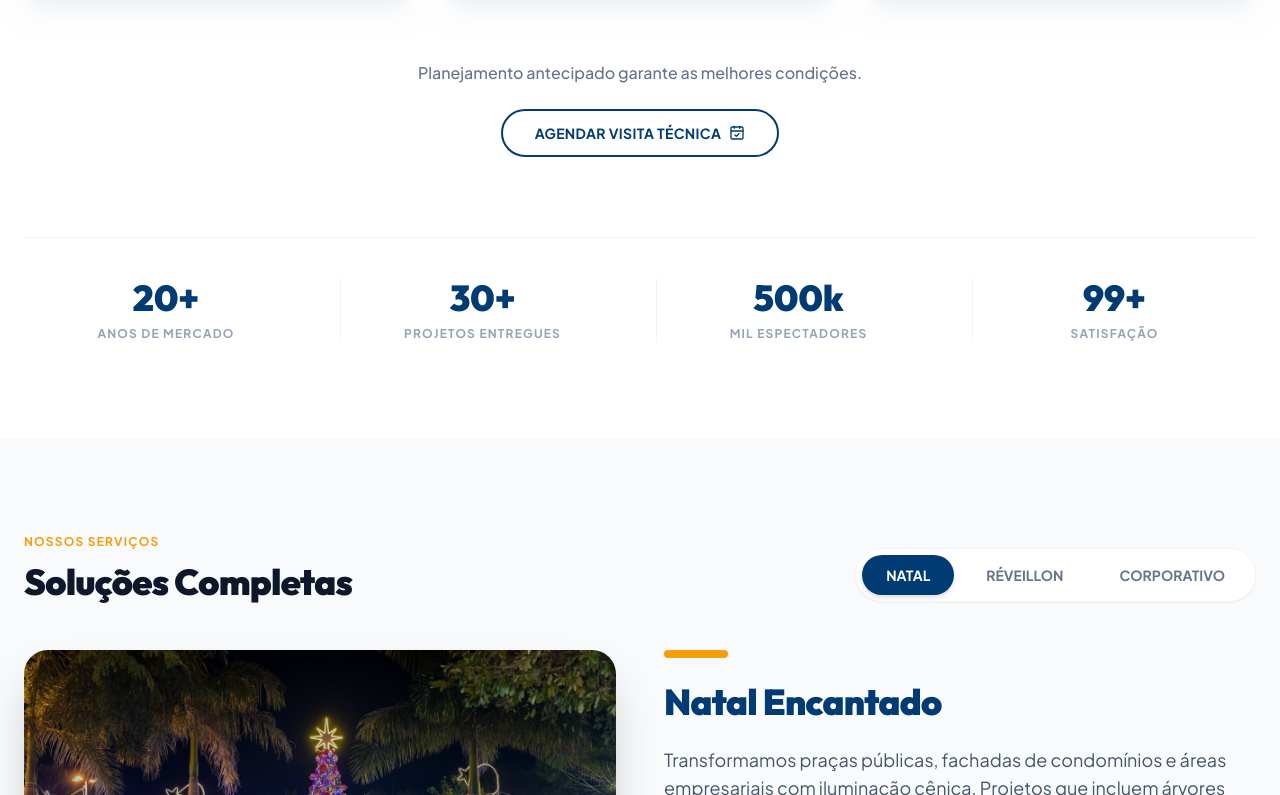
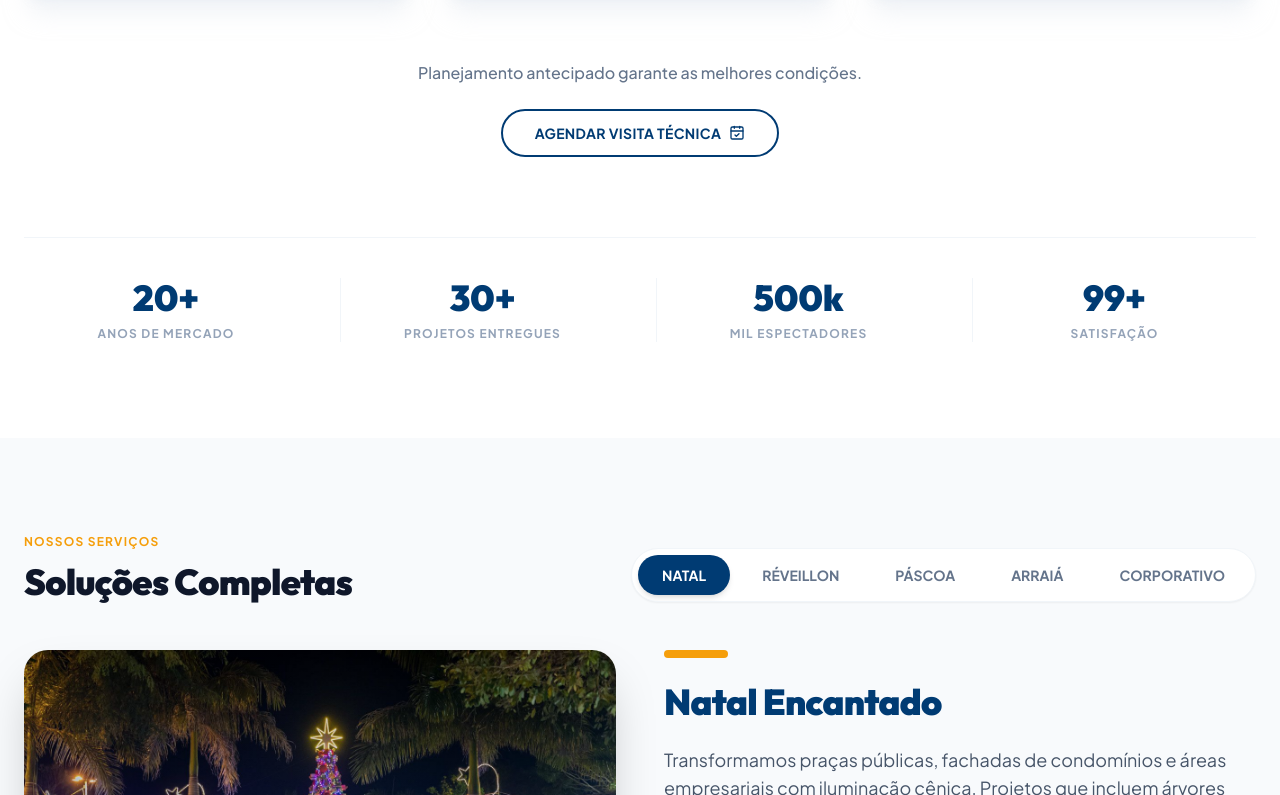
Before and after one commit to BrunaSoug/otimitekfestassazonais, a plain HTML site: page index.html in a window 1280 px wide. Shown: the part 1050-1845 px from the top of the page. Drawn offline with nearby package versions, Linux system fonts and the light colour scheme.

Commit message:
update 2.0

```diff
--- a/index.html
+++ b/index.html
@@ -164,7 +164,7 @@
                     QUE <span class="text-transparent bg-clip-text bg-gradient-to-r from-otimi-gold to-yellow-200">VALORIZAM SEU ESPAÇO</span>
                 </h1>
                 <p class="text-base md:text-xl text-white font-light mb-8 max-w-xl leading-relaxed reveal active" style="transition-delay: 0.2s">
-                Soluções completas de Natal, Réveillon e festas sazonais para <strong>Cidades, Condomínios e Empresas</strong>. Segurança certificada e design que encanta.
+                Soluções completas de Natal, Réveillon, Páscoa, arraiá entre outras festas temáticas sazonais para <strong>cidades, condomínios e empresas</strong>. Segurança certificada e design que encanta
                 </p>
                 <div class="flex flex-col sm:flex-row gap-4 reveal active" style="transition-delay: 0.3s">
                     <a href="https://wa.me/5522999842555?text=Ol%C3%A1!%20Gostaria%20de%20solicitar%20uma%20cota%C3%A7%C3%A3o%20para%20um%20evento." class="cta-shine bg-otimi-gold hover:bg-white text-otimi-blue font-bold py-3.5 px-8 rounded-full text-sm md:text-base uppercase tracking-wide transition-all shadow-lg hover:shadow-otimi-gold/50 flex items-center justify-center gap-2">
@@ -250,6 +250,8 @@
                 <div class="flex gap-2 mt-6 md:mt-0 bg-white p-1.5 rounded-full shadow-sm border border-slate-100 overflow-x-auto w-full md:w-auto">
                     <button onclick="changeTab('natal')" class="tab-btn px-6 py-2.5 text-sm font-bold rounded-full transition-all bg-otimi-blue text-white shadow-md whitespace-nowrap flex-1 md:flex-none" data-tab="natal">NATAL</button>
                     <button onclick="changeTab('anonovo')" class="tab-btn px-6 py-2.5 text-sm font-bold rounded-full transition-all text-slate-500 hover:text-otimi-blue whitespace-nowrap flex-1 md:flex-none" data-tab="anonovo">RÉVEILLON</button>
+                    <button onclick="changeTab('pascoa')" class="tab-btn px-6 py-2.5 text-sm font-bold rounded-full transition-all text-slate-500 hover:text-otimi-blue whitespace-nowrap flex-1 md:flex-none" data-tab="pascoa">PÁSCOA</button>
+                    <button onclick="changeTab('arraia')" class="tab-btn px-6 py-2.5 text-sm font-bold rounded-full transition-all text-slate-500 hover:text-otimi-blue whitespace-nowrap flex-1 md:flex-none" data-tab="arraia">ARRAIÁ</button>
                     <button onclick="changeTab('outros')" class="tab-btn px-6 py-2.5 text-sm font-bold rounded-full transition-all text-slate-500 hover:text-otimi-blue whitespace-nowrap flex-1 md:flex-none" data-tab="outros">CORPORATIVO</button>
                 </div>
             </div>
@@ -487,10 +489,20 @@
                 desc: "Estruturas completas para a virada do ano. Palcos certificados, sistemas de som e iluminação para festas em clubes, hotéis ou espaços públicos, garantindo segurança e beleza.",
                 img: "/image/final-de-ano.jpg"
             },
+           pascoa: {
+            title: "Alegria das Crianças",
+            desc: "Cenografia lúdica com coelhos gigantes, ovos decorativos e túneis temáticos. Criamos vilas de Páscoa interativas ideais para shoppings, prefeituras e parques, encantando crianças e adultos.",
+            img: "/image/IMG PÁSCOA.wepb.jpg"
+            },
+            arraia: {
+            title: "Grande Arraiá",
+            desc: "Montagem completa para Festas Juninas com bandeirinhas, barracas típicas padronizadas e cenografia rústica. Estruturas para palcos de forró e iluminação aconchegante para o seu evento.",
+            img: "/image/IMG - ARRAIÁ.webp"
+            },
             outros: {
                 title: "Eventos Corporativos",
                 desc: "Cenografia e estruturas para convenções, lançamentos e festas de fim de ano. Soluções que reforçam a identidade da sua marca e impressionam seus convidados.",
-                img: "/image/festajunina.jpg"
+                img: "/image/festas_corporativas.webp"
             }
         };
         const pfContent = document.getElementById('portfolio-content');
```
Also changed, not shown: image/IMG - ARRAIÁ.webp (added), image/IMG PÁSCOA.wepb.jpg (added), image/festas_corporativas.webp (added).
